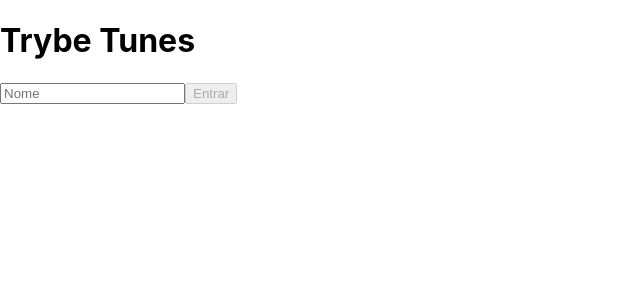
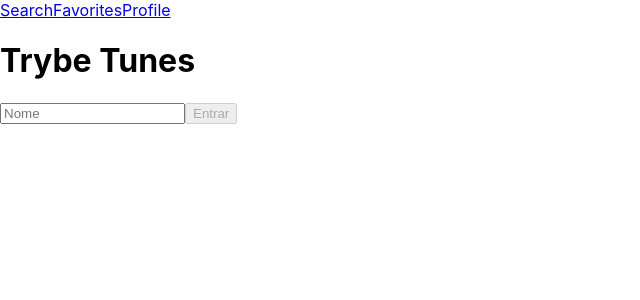
Before and after one commit to ninapalmadev/trybetunes, a React (Create React App) app: page / in a window 1280 px wide. Shown: the top 300 px of the page, without its empty margins (0-640 px from the left). Built offline with nearby package versions, Linux system fonts and the light colour scheme.

Commit message:
requisito 4

```diff
--- a/src/components/Header.jsx
+++ b/src/components/Header.jsx
@@ -1,4 +1,5 @@
 import React from 'react';
+import { Link } from 'react-router-dom/';
 import { getUser } from '../services/userAPI';
 import Load from './Load';
 
@@ -26,6 +27,11 @@
     const { name, loading } = this.state;
     return (
       <header data-testid="header-component">
+        <nav>
+          <Link data-testid="link-to-search" to="/search">Search</Link>
+          <Link data-testid="link-to-favorites" to="/favorites">Favorites</Link>
+          <Link data-testid="link-to-profile" to="/profile">Profile</Link>
+        </nav>
         { loading ? <Load /> : <p data-testid="header-user-name">{name}</p>}
       </header>
     );
```
